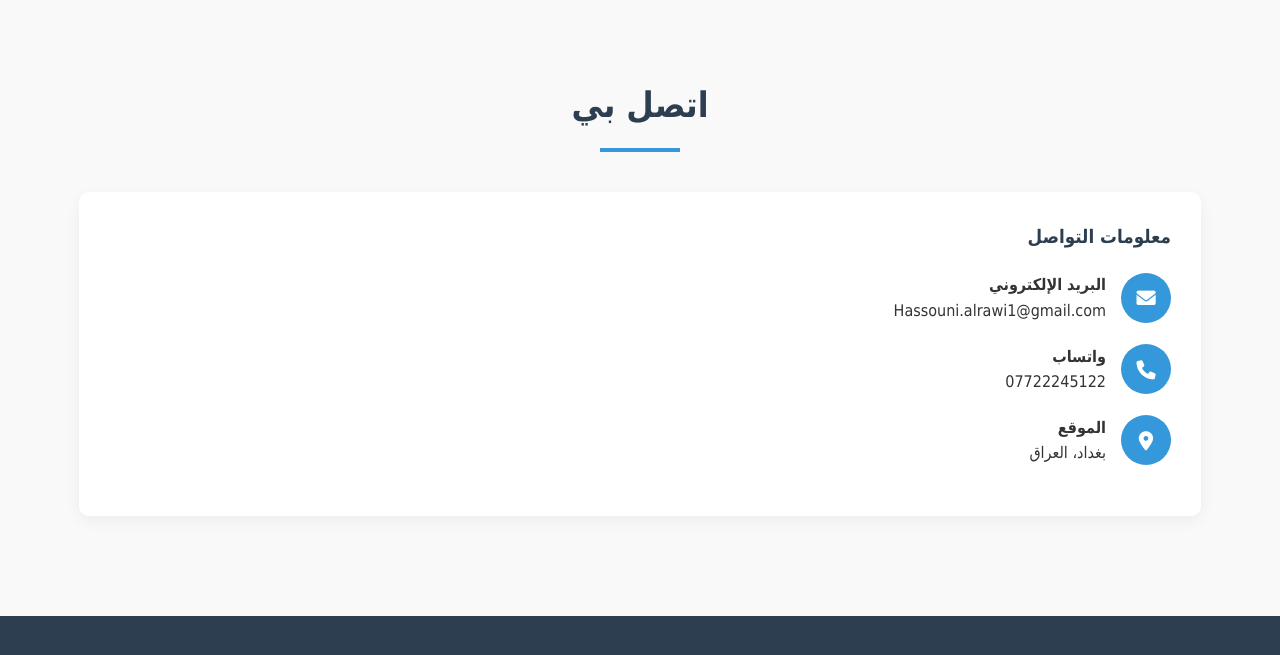
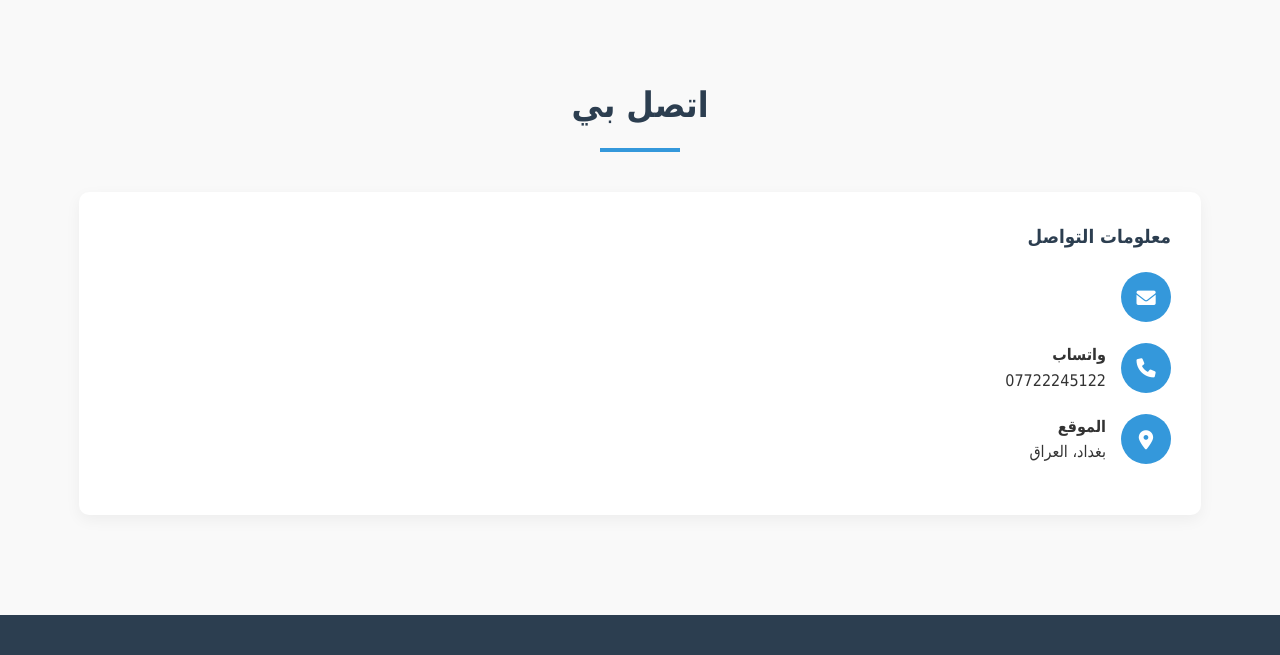
Before and after one commit to HassouniAlrawi/Abu-Shaiba, a plain HTML site: page index.html in a window 1280 px wide. Shown: the part 4647-5302 px from the top of the page. Drawn offline with Linux system fonts and the light colour scheme.

Commit message:
Update index.html

```diff
--- a/index.html
+++ b/index.html
@@ -886,10 +886,7 @@
                         <div class="contact-icon">
                             <i class="fas fa-envelope"></i>
                         </div>
-                        <div>
-                            <h4>البريد الإلكتروني</h4>
-                            <p>Hassouni.alrawi1@gmail.com</p>
-                        </div>
+
                     </div>
                     <div class="contact-item">
                         <div class="contact-icon">
```
